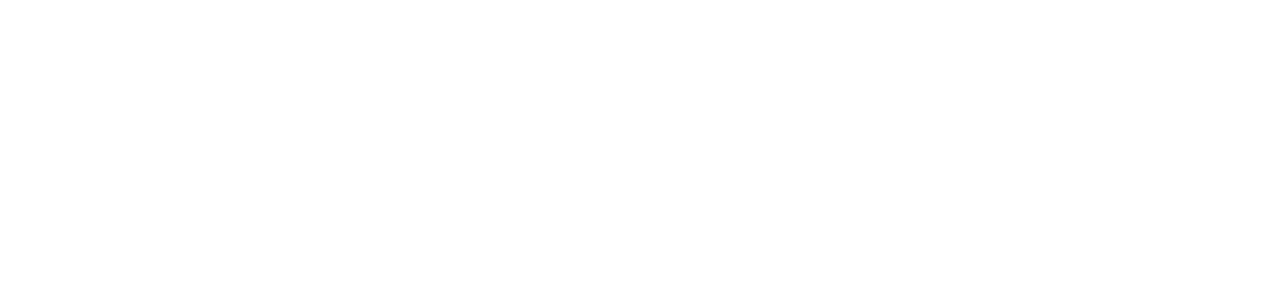
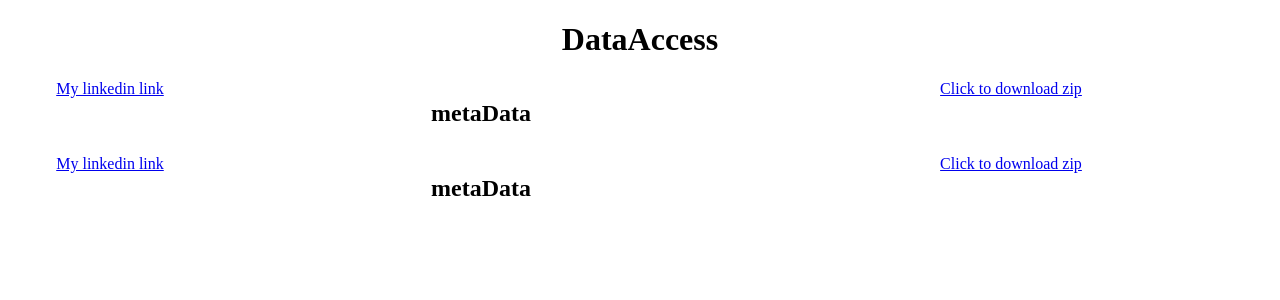
Before and after one commit to LandynMoreno/EE461L, a React (Create React App) app in the folder project/: page /dataaccess in a window 1280 px wide. Before the commit this address had no page. Shown: the top 300 px of the page. Built offline with nearby package versions, Linux system fonts and the light colour scheme.

Commit message:
Data access page added

```diff
--- a/project/src/App.js
+++ b/project/src/App.js
@@ -5,6 +5,7 @@
 import { theme } from './components/theme';
 import Signin from './components/Signin';
 import Newuser from './components/Newuser';
+import DataAccess from './components/DataAccess';
 
 
 function App() {
@@ -18,6 +19,7 @@
           <Routes>
             <Route path ='/login' element={<Signin/>}/>
             <Route path ='/newuser' element={<Newuser/>}/>
+            <Route path = '/dataaccess' element={<DataAccess/>}/>
           </Routes>
         </Router>
       </ThemeProvider>
--- /dev/null
+++ b/project/src/components/DataAccess.js
@@ -0,0 +1,60 @@
+import React from 'react';
+import { Button, TextField } from '@mui/material';
+import {Grid, Link} from '@mui/material'
+
+function DataAccess() {
+    return (
+        <div>
+            <h1>DataAccess</h1>
+            <Grid container rowSpacing={1} columnSpacing={1} background='primary'>
+                <Grid item xs={2}>
+                    <a href="https://www.linkedin.com/in/mike-hildner/" target="_blank">My linkedin link</a>
+                    {/* <Link href='#' color='primary' underline='always'>
+                        {"Your link"}
+                    </Link> */}
+                </Grid>
+                <Grid item xs={5}>
+                    <h2>metaData</h2>
+                </Grid>
+                <Grid item xs={5}>
+                <a href="https://physionet.org/static/published-projects/aftdb/af-termination-challenge-database-1.0.0.zip"
+                    download
+                    >
+                        Click to download zip
+                    </a>
+                </Grid>
+                <Grid item xs={2}>
+                    <a href="https://www.linkedin.com/in/mike-hildner/" target="_blank">My linkedin link</a>
+                    {/* <Link href='#' color='primary' underline='always'>
+                        {"Your link"}
+                    </Link> */}
+                </Grid>
+                <Grid item xs={5}>
+                    <h2>metaData</h2>
+                </Grid>
+                <Grid item xs={5}>
+                    <a href="https://physionet.org/static/published-projects/adfecgdb/abdominal-and-direct-fetal-ecg-database-1.0.0.zip"
+                    download
+                    >
+                        Click to download zip
+                    </a>
+                </Grid>
+            </Grid>
+
+            {/* <h1>New User? make here :)</h1>
+            <h1>
+                Username
+            </h1>
+            <TextField id="outlined-basic" label="Username" variant="outlined" />
+            <h1>
+                Password
+            </h1>
+            <TextField id="outlined-basic" label="Password" variant="outlined" />
+            <Button variant="contained">Login</Button> */}
+
+
+        </div>
+    );
+}
+
+export default DataAccess;
```
